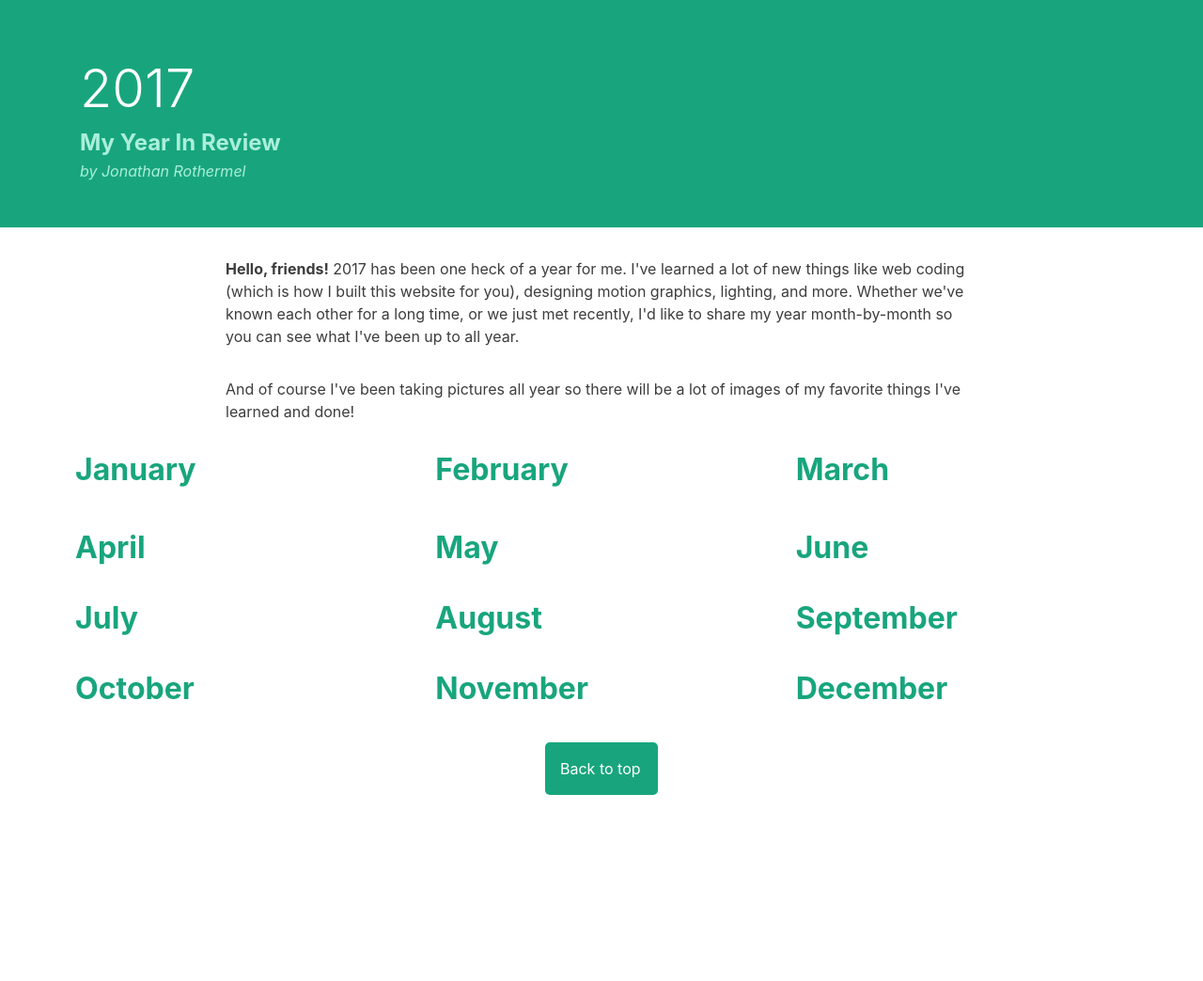
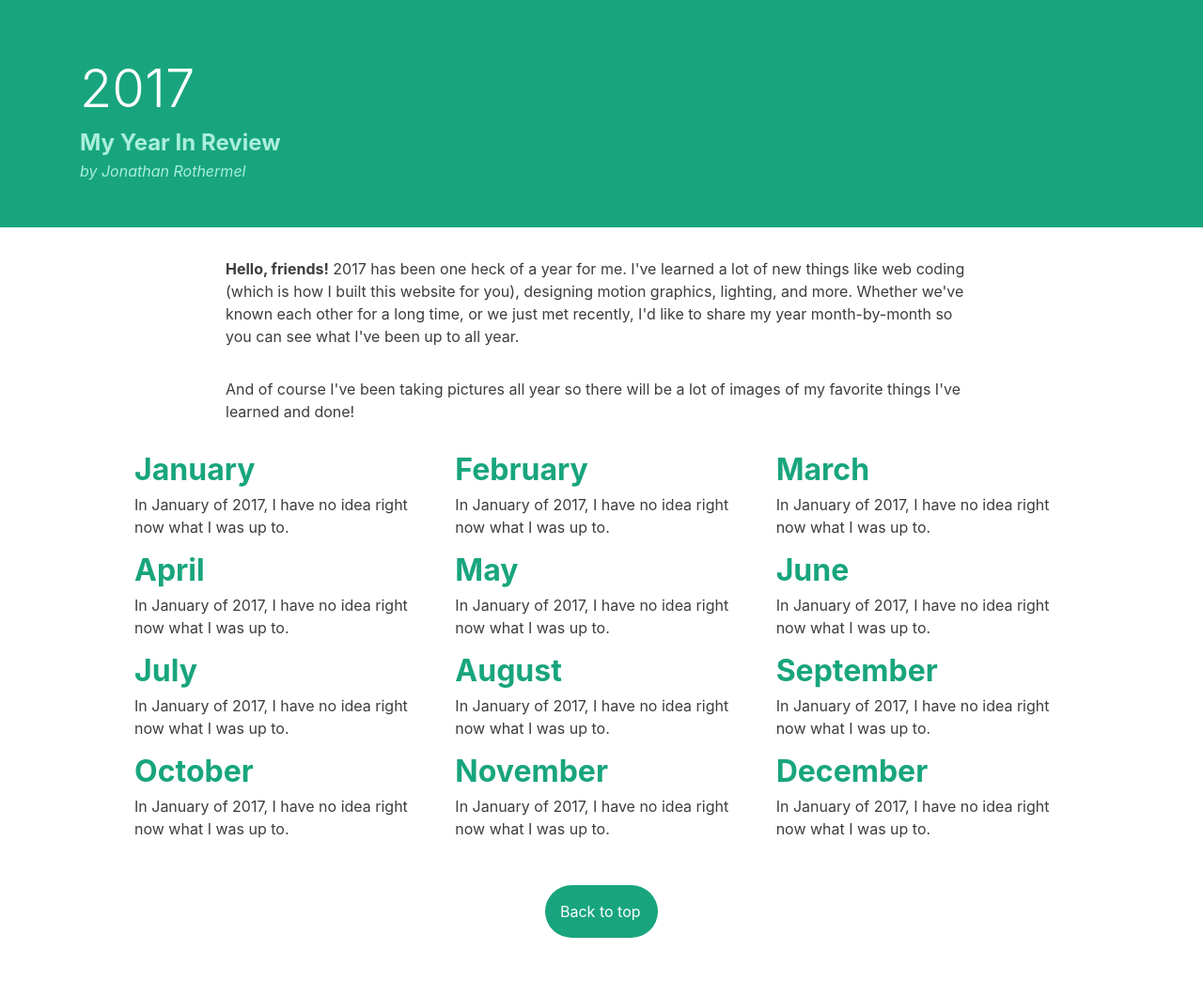
Before and after one commit to jonrothermel/year-in-review-2017, a plain HTML site: page index.html in a window 1280 px wide. Shown: the whole page at 94% size. Before the commit the page ends 892 px from the top, so only its background shows below. Drawn offline with nearby package versions, Linux system fonts and the light colour scheme.

Commit message:
Add files via upload

```diff
--- a/index.html
+++ b/index.html
@@ -12,7 +12,7 @@
     <title>2017 - Jonathan Rothermel</title>
   </head>
   <body>
-    <div class="jumbotron jumbotron-fluid" id="top-of-page">
+    <div class="jumbotron jumbotron-fluid" id="top">
   <div class="container">
     <h1 class="display-4">2017</h1>
     <p class="lead">My Year In Review</p>
@@ -28,55 +28,86 @@
   <div class="row">
     <div class="col">
       <h2 class="month-header">January</h2>
-      <p class="paragraph-2"></p>
+      <p class="paragraph-2">
+        In January of 2017, I have no idea right now what I was up to.
+      </p>
     </div>
     <div class="col">
       <h2 class="month-header">February</h2>
+       <p class="paragraph-2">
+        In January of 2017, I have no idea right now what I was up to.
+      </p>
     </div>
     <div class="col">
       <h2 class="month-header">March</h2>
+       <p class="paragraph-2">
+        In January of 2017, I have no idea right now what I was up to.
+      </p>
     </div>
   </div>
-</div>
 <div class="row">
     <div class="col">
       <h2 class="month-header">April</h2>
+       <p class="paragraph-2">
+        In January of 2017, I have no idea right now what I was up to.
+      </p>
     </div>
     <div class="col">
       <h2 class="month-header">May</h2>
+       <p class="paragraph-2">
+        In January of 2017, I have no idea right now what I was up to.
+      </p>
     </div>
     <div class="col">
       <h2 class="month-header">June</h2>
+       <p class="paragraph-2">
+        In January of 2017, I have no idea right now what I was up to.
+      </p>
     </div>
   </div>
-</div>
 <div class="row">
     <div class="col">
       <h2 class="month-header">July</h2>
+       <p class="paragraph-2">
+        In January of 2017, I have no idea right now what I was up to.
+      </p>
     </div>
     <div class="col">
       <h2 class="month-header">August</h2>
+       <p class="paragraph-2">
+        In January of 2017, I have no idea right now what I was up to.
+      </p>
     </div>
     <div class="col">
       <h2 class="month-header">September</h2>
+       <p class="paragraph-2">
+        In January of 2017, I have no idea right now what I was up to.
+      </p>
     </div>
   </div>
-</div>
 <div class="row">
     <div class="col">
       <h2 class="month-header">October</h2>
+       <p class="paragraph-2">
+        In January of 2017, I have no idea right now what I was up to.
+      </p>
     </div>
     <div class="col">
       <h2 class="month-header">November</h2>
+       <p class="paragraph-2">
+        In January of 2017, I have no idea right now what I was up to.
+      </p>
     </div>
     <div class="col">
       <h2 class="month-header">December</h2>
+       <p class="paragraph-2">
+        In January of 2017, I have no idea right now what I was up to.
+      </p>
     </div>
   </div>
-</div>
 
 <div class="footer-div">
-  <a href="#top-of-page" class="footer-link">Back to top</a>
+  <a href="#top" class="footer-link">Back to top</a>
 </div>
     <!-- Optional JavaScript -->
     <!-- jQuery first, then Popper.js, then Bootstrap JS -->
--- a/main.css
+++ b/main.css
@@ -30,14 +30,14 @@
 .month-header {
 	font-weight: bold;
 	color: rgb(24, 165, 125);
+	min-width: 150px;
 }
 .row {
-	padding-right: 5rem;
-	padding-left: 5rem;
-	padding-bottom: 2rem;
+	max-width: 80%;
+	align-content: center;
+	margin: auto;
 }
 .col {
-	margin-right: 4rem;
 }
 @media only screen and (max-width: 800px) {
     .paragraph {
@@ -45,6 +45,12 @@
 	padding-right: 5rem;
 	padding-left: 5rem;
 	margin-bottom: 2rem;
+    }
+}
+@media only screen and (max-width: 980px) {
+	.col {
+		min-width: 100%;
+	}
     }
 }
 @media only screen and (max-width: 500px) {
@@ -67,9 +73,10 @@
 }
 .footer-div {
 	margin: auto;
+	margin-top: 2rem;
 	max-height: 100px;
 	max-width: 120px;
 	padding: 1rem;
 	background-color: rgb(24, 165, 125);
-	border-radius: 5px;
+	border-radius: 30px;
 }
```
